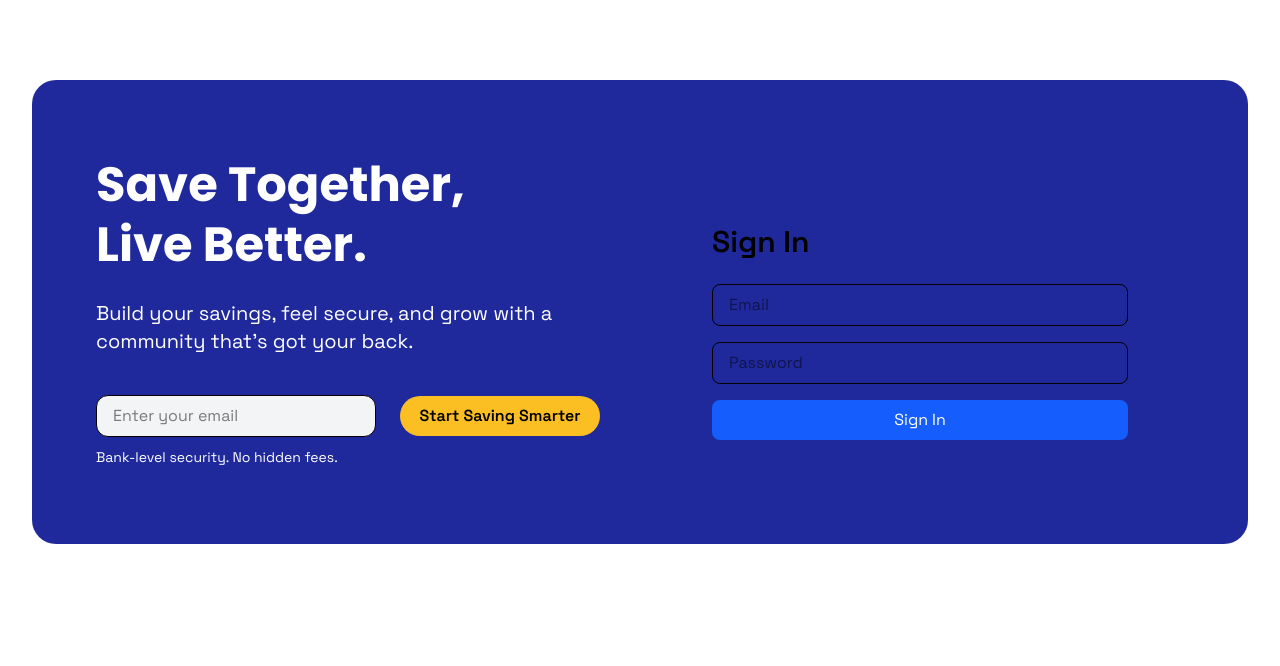
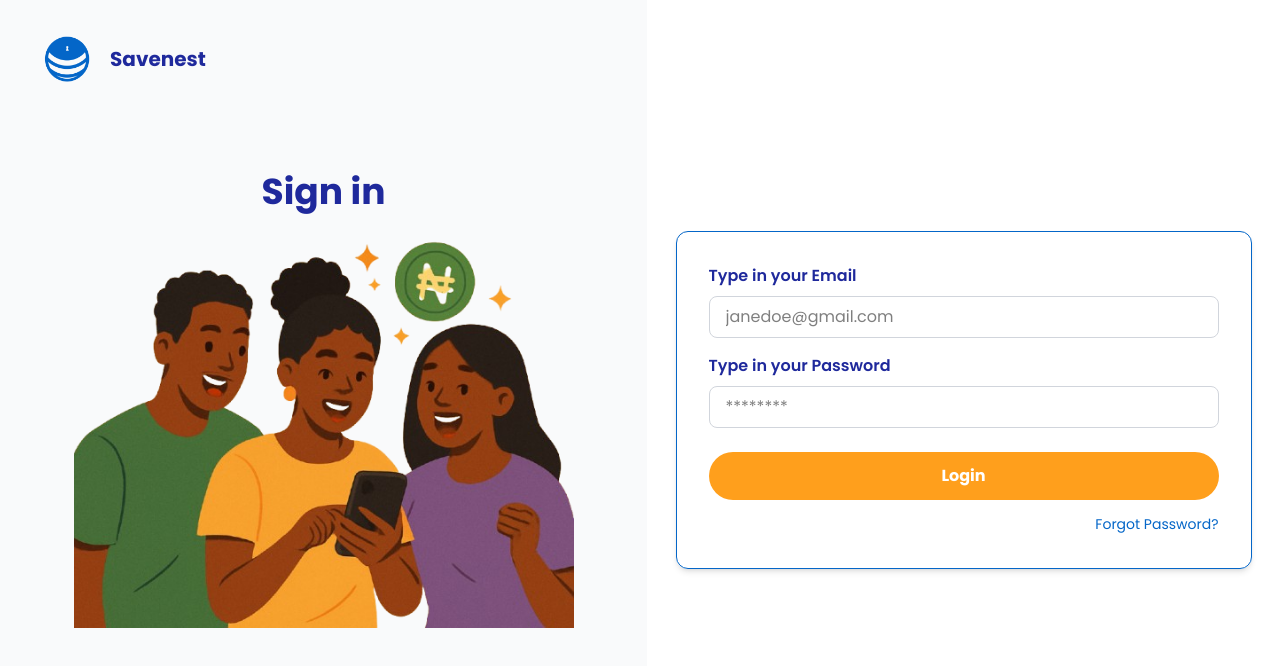
Before and after one commit to peace0823/Savenest-Frontend, a Next.js app: page /signin in a window 1280 px wide. Shown: the top 666 px of the page. Built offline with nearby package versions, Linux system fonts and the light colour scheme.

Commit message:
Login Design

```diff
--- a/components/Navbar.tsx
+++ b/components/Navbar.tsx
@@ -63,23 +63,34 @@ const Navbar: React.FC = () => {
       {/* Mobile Dropdown with Animation */}
       <AnimatePresence>
         {isOpen && (
+
           <motion.div
   key="mobile-menu"
   initial={{ height: 0, opacity: 0 }}
   animate={{ height: "auto", opacity: 1 }}
   exit={{ height: 0, opacity: 0 }}
   transition={{ duration: 0.3, ease: "easeInOut" }}
-            className="md:hidden bg-[#F9FAFB] shadow-lg px-6 py-4 space-y-4 overflow-hidden"
+  className="md:hidden bg-[#F9FAFB] shadow-lg px-6 py-4 overflow-hidden"
 >
+  <div className="flex flex-col space-y-4">
     <NavLink href="/" label="Home" />
     <NavLink href="/community" label="Community" />
     <NavLink href="/savings" label="Savings" />
     <NavLink href="/contact-us" label="Contact Us" />
-            <div className="flex space-x-4 pt-2">
+  </div>
+  <div className="flex flex-col space-y-2 pt-4">
     <SignInButton />
     <SignUpButton />
   </div>
 </motion.div>
+
+
+
+
+
+
+
+
         )}
       </AnimatePresence>
     </nav>
--- a/components/SignInButton.tsx
+++ b/components/SignInButton.tsx
@@ -1,3 +1,5 @@
+
+
 // components/SignInButton.tsx
 import Link from "next/link";
 
--- a/src/app/community/page.tsx
+++ b/src/app/community/page.tsx
@@ -1,3 +1,4 @@
+import Navbar from "../../../components/Navbar";
 
 
 export default function CommunityPage() {
@@ -7,6 +8,7 @@ export default function CommunityPage() {
       <main className="pt-20 text-center">
         <h1 className="text-3xl font-bold text-[#1F299C]">Community</h1>
         <p className="mt-4 text-[#101010]">This is the Community page. Content coming soon...</p>
+      <Navbar />
       </main>
     </>
   );
--- a/src/app/contact-us/page.tsx
+++ b/src/app/contact-us/page.tsx
@@ -1,11 +1,12 @@
+import Navbar from "../../../components/Navbar";
+
 export default function ContactUsPage() {
   return (
-    <div className="max-w-4xl mx-auto py-10 px-4 pt-20">
-      <h1 className="text-3xl font-bold mb-4">Contact Us</h1>
-      <p className="text-lg">
-        Have questions or feedback? Reach out to us, and our team will be happy
-        to assist you.
-      </p>
-    </div>
+     <main className="pt-20 text-center">
+        <h1 className="text-3xl font-bold text-[#1F299C]">Contact Us</h1>
+        <p className="mt-4 text-[#101010]">This is the Contact Us page. Content coming soon...</p>
+      <Navbar />
+      </main>
+
   );
 }
--- a/src/app/layout.tsx
+++ b/src/app/layout.tsx
@@ -1,5 +1,6 @@
 import type { Metadata } from "next";
-import { Poppins, Space_Grotesk } from "next/font/google";
+import { Poppins, Space_Grotesk } from 'next/font/google';
+
 import "./globals.css";
 import Navbar from "../../components/Navbar";
 import Footer from "../../components/Footer";
@@ -34,6 +35,7 @@ export default function RootLayout({
       <body
         className={`${spaceGrotesk.className} ${poppins.className} antialiased`}
       >
+
         {children}
       </body>
     </html>
--- a/src/app/savings/page.tsx
+++ b/src/app/savings/page.tsx
@@ -1,11 +1,12 @@
+import Navbar from "../../../components/Navbar";
+
 export default function SavingsPage() {
   return (
-    <div className="max-w-4xl mx-auto py-10 px-4 pt-20">
-      <h1 className="text-3xl font-bold mb-4">Savings</h1>
-      <p className="text-lg">
-        Manage your savings, track progress, and achieve your financial goals
-        with ease.
-      </p>
-    </div>
-  );
+
+     <main className="pt-20 text-center">
+        <h1 className="text-3xl font-bold text-[#1F299C]">Savings</h1>
+        <p className="mt-4 text-[#101010]">This is the Savings page. Content coming soon...</p>
+      <Navbar />
+      </main>
+  )
 }
--- a/src/app/signin/page.tsx
+++ b/src/app/signin/page.tsx
@@ -1,71 +1,85 @@
-export default function SignInPage() {
+// src/app/login/page.tsx
+'use client'
+import Image from "next/image";
+import Link from "next/link";
+import { useRouter } from "next/navigation";
+
+export default function SigninPage() {
+  const router = useRouter();
+
+  const handleLogin = () => {
+    // In production, add auth validation here
+    router.push("/dashboard"); // Redirect to dashboard after login
+  };
+
   return (
-    <section className="pt-20 w-full flex justify-center items-center px-4 sm:px-6 lg:px-8 py-12">
-      {/* Blue rectangle container */}
-      <div className="bg-[#1F299C] overflow-hidden w-full max-w-7xl rounded-3xl p-8 lg:p-16 flex flex-col lg:flex-row items-center gap-8 ">
-        {/* Left side - Text Content */}
-        <div className="flex-1 text-left">
+    <div className="min-h-screen flex flex-col md:flex-row font-poppins">
+      {/* Left side */}
+      <div className="w-full md:w-[60%] bg-[#F9FAFB] flex flex-col items-center justify-center p-10 relative">
+        {/* Logo + Brand name */}
+        <div className="absolute top-6 left-6 flex items-center gap-2">
+          <div  />
+          <Image src="/images/Logo-blue1.png" alt="logo" width={70} height={70} />
+          <span className="text-[#1F299C] font-bold text-xl">Savenest</span>
+        </div>
 
-          {/* Headline */}
-          <h1 className="text-4xl md:text-5xl font-bold text-soft-off text-white font-poppins leading-tight">
-            Save Together, <br /> Live Better.
-          </h1>
+        {/* Heading */}
+        <h1 className="text-4xl font-bold text-[#1F299C] mb-6">Sign in</h1>
 
-          {/* Sub-headline */}
-          <p className="mt-6 text-lg md:text-xl text-soft-off text-white font-grotesk max-w-lg">
-            Build your savings, feel secure, and grow with a community that’s got your back.
-          </p>
+        {/* Image box */}
+        <div className="w-full max-w-[500px] flex items-center justify-center">
+          <Image
+            src="/images/welcome.png"
+            alt="hello"
+            width={800}
+            height={800}
+            className="w-full h-auto object-contain"
+          />
+        </div>
+      </div>
 
-          <div className="lg:pt-10">
-            <div className="overflow-hidden flex flex-col lg:flex-row items-center justify-center align-middle">
-              {/* Left side - Text Content */}
-              <div className="flex-1 text-left justify-center">
+      {/* Right side */}
+      <div className="w-full md:w-[60%] flex items-center justify-center bg-white">
+        <div className="w-full max-w-xl border border-[#0466C8] rounded-xl p-8 shadow-md m-6">
+          {/* Email input */}
+          <label className="block text-[#1F299C] font-semibold mb-2">
+            Type in your Email
+          </label>
           <input
             type="email"
-                  placeholder="Enter your email"
-                  className="w-70 px-4 py-2 border rounded-xl bg-[#F3F4F6]"
-                // onChange={(e) => setEmail(e.target.value)}
+            placeholder="janedoe@gmail.com"
+            className="w-full px-4 py-2 border border-gray-300 rounded-lg mb-4 focus:outline-none focus:ring-2 focus:ring-[#0466C8]"
           />
-              </div>
 
-              {/* Right side - Image */}
-              <div className="flex-1 w-full flex justify-center">
-                <button className="bg-[#FBBF24] hover:bg-[#c59417] hover:text-white text-black py-2 px-5 font-grotesk font-bold text-md rounded-4xl ">
-                  Start Saving Smarter
+          {/* Password input */}
+          <label className="block text-[#1F299C] font-semibold mb-2">
+            Type in your Password
+          </label>
+          <input
+            type="password"
+            placeholder="********"
+            className="w-full px-4 py-2 border border-gray-300 rounded-lg mb-6 focus:outline-none focus:ring-2 focus:ring-[#0466C8]"
+          />
+
+          {/* Login button */}
+          <button
+            onClick={handleLogin}
+            className="w-full bg-[#FF9F1C] hover:bg-[#e68a00] text-white font-bold py-3 rounded-full transition"
+          >
+            Login
           </button>
-              </div>
-            </div>
-            <div className="mt-2">
-              <span className="text-sm text-soft-off text-white"> Bank-level security. No hidden fees.</span>
+
+          {/* Forgot password */}
+          <div className="text-right mt-3">
+            <Link
+              href="/forgot-password"
+              className="text-sm text-[#0466C8] hover:underline"
+            >
+              Forgot Password?
+            </Link>
           </div>
         </div>
       </div>
-
-        {/* Right side - Image */}
-        <div className="flex-1 w-full flex justify-center">
-          <div className="max-w-md mx-auto py-10 px-4 pt-20">
-            <h1 className="text-3xl font-bold mb-6">Sign In</h1>
-            <form className="space-y-4">
-              <input
-                type="email"
-                placeholder="Email"
-                className="w-full px-4 py-2 border rounded-lg"
-              />
-              <input
-                type="password"
-                placeholder="Password"
-                className="w-full px-4 py-2 border rounded-lg"
-              />
-              <button
-                type="submit"
-                className="w-full bg-blue-600 text-white py-2 rounded-lg hover:bg-blue-700"
-              >
-                Sign In
-              </button>
-            </form>
     </div>
-        </div>
-      </div>
-    </section >
   );
 }
```
Also changed, not shown: components/Footer.tsx (+29 -37 lines). Lines whose indentation alone changed are shown as unchanged.
